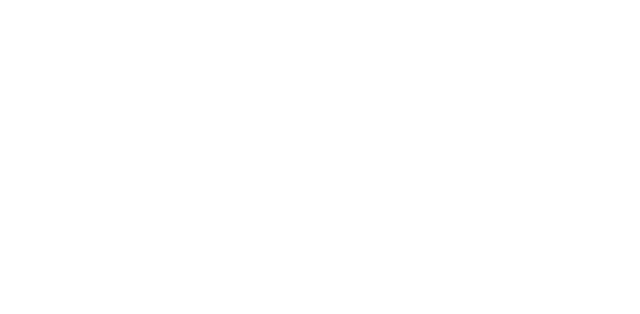
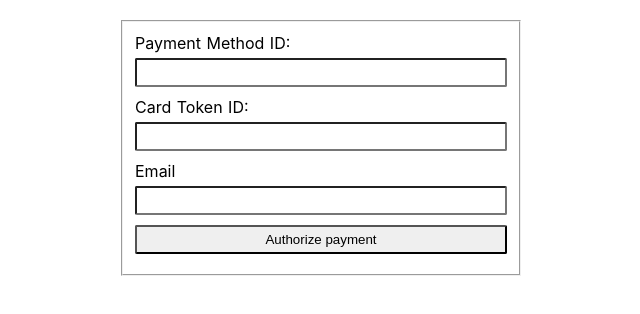
Before and after one commit to andresdameson/nuxt-mercadopago-example, a Nuxt app in the folder frontend/: page /authorize-and-cancel-payment in a window 1280 px wide. Before the commit this address had no page. Shown: the top 314 px of the page, without its empty margins (319-959 px from the left). Built offline with nearby package versions, Linux system fonts and the light colour scheme.

Commit message:
Add example of authorization and cancellation of payments

```diff
--- /dev/null
+++ b/frontend/pages/authorize-and-cancel-payment.vue
@@ -0,0 +1,175 @@
+<template>
+  <div>
+    <form v-if="!payment" @submit.prevent="authorizePayment">
+      <fieldset>
+
+        <ul>
+          <li>
+            <label for="paymentMethodId">Payment Method ID:</label>
+            <input
+              v-model="paymentMethodId"
+              id="paymentMethodId"
+              name="paymentMethodId"
+              type="text"
+            />
+          </li>
+          <li>
+            <label for="cardToken">Card Token ID:</label>
+            <input
+              v-model="cardToken"
+              id="cardToken"
+              name="cardToken"
+              type="text"
+            />
+          </li>
+          <li>
+            <label for="customerEmail">Email</label>
+            <input
+              v-model="customerEmail"
+              id="customerEmail"
+              name="customerEmail"
+              type="email"
+            />
+          </li>
+        </ul>
+
+        <input type="submit" value="Authorize payment" />
+      </fieldset>
+    </form>
+
+    <form v-else @submit.prevent="cancelPayment">
+      <fieldset>
+        <ul>
+          <li>
+            <label for="paymentId">Payment ID:</label>
+            <input
+              v-model="paymentId"
+              id="paymentId"
+              name="paymentId"
+              type="text"
+            />
+          </li>
+        </ul>
+
+        <input type="submit" value="Cancel payment" />
+      </fieldset>
+
+      <pre>{{ payment }}</pre>
+
+    </form>
+  </div>
+</template>
+
+<script>
+export default {
+  data () {
+    return {
+      paymentMethodId: '',
+      cardToken: '',
+      customerEmail: '',
+      payment: null
+    }
+  },
+
+  computed: {
+    paymentId () {
+      return (this.payment && this.payment.id) ? this.payment.id : 0
+    }
+  },
+
+  // I'll need all this data in order to create the authorization
+  created () {
+    this.paymentMethodId = this.$route.query.paymentMethodId || ''
+    this.cardToken = this.$route.query.cardToken || ''
+    this.customerEmail = this.$route.query.customerEmail || ''
+  },
+
+  methods: {
+    // For doing the authorization we're going to use the minimum we can
+    // Here for the sake of the example we let pass some data throught URL params
+    async getMinAllowedAmount (paymentMethodId) {
+      let paymentMethod = await this.getPaymentMethod(paymentMethodId)
+      if (!paymentMethod) {
+        throw new Error('The payment method ID is invalid.')
+      }
+      return paymentMethod.min_allowed_amount
+    },
+
+    // SDK: https://www.mercadopago.com.ar/developers/en/tools/sdk/client/javascript#get-pm-info
+    // API: https://www.mercadopago.com.ar/developers/en/api-docs/custom-checkout/payment-methods/
+    async getPaymentMethod(paymentMethodId) {
+      if (!process.browser) {
+        return
+      }
+      return new Promise((resolve, reject) => {
+        if (paymentMethodId) {
+          this.$mercadopago.getPaymentMethod({
+            payment_method_id: paymentMethodId
+          },(status, response) => {
+            if (status === 200) {
+              resolve(response[0])
+            } else {
+              reject('An error ocurred when trying to get the payment method info.')
+            }
+          })
+        }else{
+          reject('The Payment Method ID is not valid.', paymentMethodId)
+        }
+      })
+    },
+
+    async authorizePayment () {
+      try {
+        let minAllowedAmount = await this.getMinAllowedAmount(this.paymentMethodId)
+        this.payment = await this.$axios.$post(
+          'create-payment-authorization', {
+            transaction_amount: minAllowedAmount,
+            card_token: this.cardToken,
+            payment_method_id: this.paymentMethodId,
+            email: this.customerEmail
+        })
+        alert('The payment has been authorized');
+      } catch(error) {
+        alert(error.response.data.error.message || error)
+      }
+    },
+
+    async cancelPayment () {
+      try {
+        await this.$axios.$put(
+          'cancel-payment-authorization', {
+            payment_id: this.paymentId,
+        })
+        this.payment = null
+        alert('The payment has been cancelled');
+      } catch(error) {
+        alert(error.response.data.error.message || error)
+      }
+    }
+  }
+}
+</script>
+
+<style>
+form {
+  max-width: 400px;
+  margin: 20px auto;
+}
+ul {
+  padding-left: 0;
+}
+li {
+  list-style-type: none;
+}
+label {
+  display: block;
+  margin-top: 5px;
+}
+input {
+  display: block;
+  width: 100%;
+  border-radius: 2px;
+  padding: 5px;
+  margin: 5px 0 10px 0;
+}
+</style>
```
Also changed, not shown: 2 other files (tests, documents, lock files or other folders).
